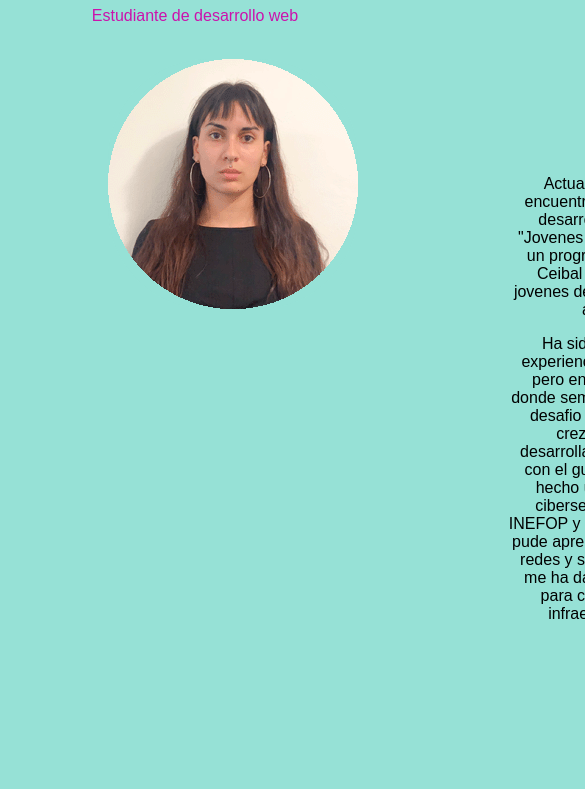
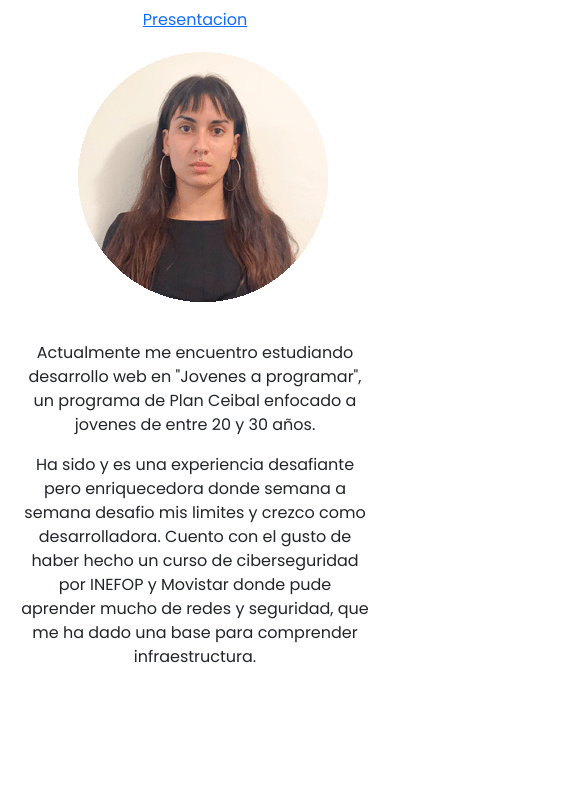
Before and after one commit to GiorginaSerron/GiorginaSerron.github.io, a plain HTML site: page index.html in a window 390 px wide. Shown: the part 73-862 px from the top of the page, 585 px wide, since content can reach past the window. Drawn offline with nearby package versions, Linux system fonts and the light colour scheme.

Commit message:
responsive portfolio

```diff
--- a/estilo.css
+++ b/estilo.css
@@ -1,40 +1,70 @@
-* {
-    background-color: #96e1d6;
-    font-family: fantasy;
+@import url("https://fonts.googleapis.com/css2?family=Poppins:wght@300;400;500;600&display=swap");
+
+*{
+    font-family: Poppins;
 }
 
 #cabecera {
     text-align: center;
-    color: #cb12ac;
-}
-
-#foto {
-    border-radius: 100px;
-}
-
-
-#presentation {
-    position: relative;
-    width: 50%;
-    bottom: -20px;
-    right: -500px;
-    top: -150px;
-    text-align: center;
-}
-
-.imagen {
-    text-align: center;
-    width: 250px;
-    height: 250px ;
-    position: relative;
-    right: -100px;
+    color: turquoise;
+    margin-bottom: 5%;
 }
 
 
 
-.referencias {
+.imagen{
+    float: left;
+    margin-right: 0%;
     position: relative;
-    width: 50%;
-    right: -800px;
+    margin-bottom: 10%;
+}
+
+#presentation{
     text-align: center;
+    position: relative;
+    margin-right: 0;
+    width: 100%;
+    margin-top: 10%;
 }
+
+p {
+    word-wrap: break-word; /* Permite que las palabras largas se quiebren */
+}
+
+
+.referencias{
+    text-align: center;
+    margin-bottom: 5%;
+}
+
+@media screen and (max-width: 400px){
+    .imagen{
+        margin-left: 2%;
+        margin-right: 0%;
+        position: relative;
+        text-align: center;
+        width: 100%;
+        height: 50%;
+    }
+    #presentation{
+        margin: 5%;
+        width: 90%;
+
+    }
+}
+
+@media screen and (max-width: 768px){
+    .imagen{
+        margin-left: 2%;
+        margin-right: 0%;
+        position: relative;
+        text-align: center;
+        width: 100%;
+        height: 50%;
+    }
+    #presentation{
+        margin: 5%;
+        width: 90%;
+
+    }
+}
--- a/index.html
+++ b/index.html
@@ -2,32 +2,39 @@
 <html lang="en">
 <head>
     <meta charset="UTF-8">
-    <meta name="viewport" content="width=device-width, initial-scale=1.0">
     <title>Giorgina Serron</title>
-    <link rel="stylesheet" href="estilo.css" type="text/css">
+    <link rel="stylesheet" href="estilo.css">
+    <meta name="viewport" content="width=device-width, initial-scale=1, shrink-to-fit=no">
+    <link href="https://cdn.jsdelivr.net/npm/bootstrap@5.3.3/dist/css/bootstrap.min.css" rel="stylesheet" integrity="sha384-QWTKZyjpPEjISv5WaRU9OFeRpok6YctnYmDr5pNlyT2bRjXh0JMhjY6hW+ALEwIH" crossorigin="anonymous">
+
 </head>
 <body>
+    <div class="header display-10">
+
         <div id="cabecera">
         <h1> Giorgina Serron</h1>
         <p>Estudiante de desarrollo web</p>
+        <div class="referencias">
+            <a href="#presentation text-center">Presentacion</a>
          </div>
-
- <div class="referencias">
-    <a href="#presentation">Presentacion</a>
- </div>
-
-    <div class="imagen">
-        <img src="GIORGINA.png" id="foto">
     </div>
 
 
-    <div id="presentation">
+
+    <div class="imagen col-sm-12 col-lg-3 col-md-12 text-center">
+        <img src="GIORGINA.png" id="foto">
+    </div>
+        <div id="presentation" class="col-sm-12 col-lg-9 col-md-12">
             <p> Actualmente me encuentro estudiando desarrollo web en "Jovenes a programar", un programa de Plan Ceibal enfocado a jovenes de entre 20 y 30 años.</p>
             <p>Ha sido y es una experiencia desafiante pero enriquecedora donde semana a semana desafio mis limites y crezco como desarrolladora. Cuento con el gusto de haber hecho un curso de ciberseguridad por INEFOP y Movistar donde pude aprender mucho de redes y seguridad, que me ha dado una base para comprender infraestructura.</p>
      </div>
 
 
 
+ </div>
+
+</div>
+<script src="https://cdn.jsdelivr.net/npm/bootstrap@5.3.3/dist/js/bootstrap.bundle.min.js" integrity="sha384-YvpcrYf0tY3lHB60NNkmXc5s9fDVZLESaAA55NDzOxhy9GkcIdslK1eN7N6jIeHz" crossorigin="anonymous"></script>
 
 
 </body>
```
Lines whose indentation alone changed are shown as unchanged.
